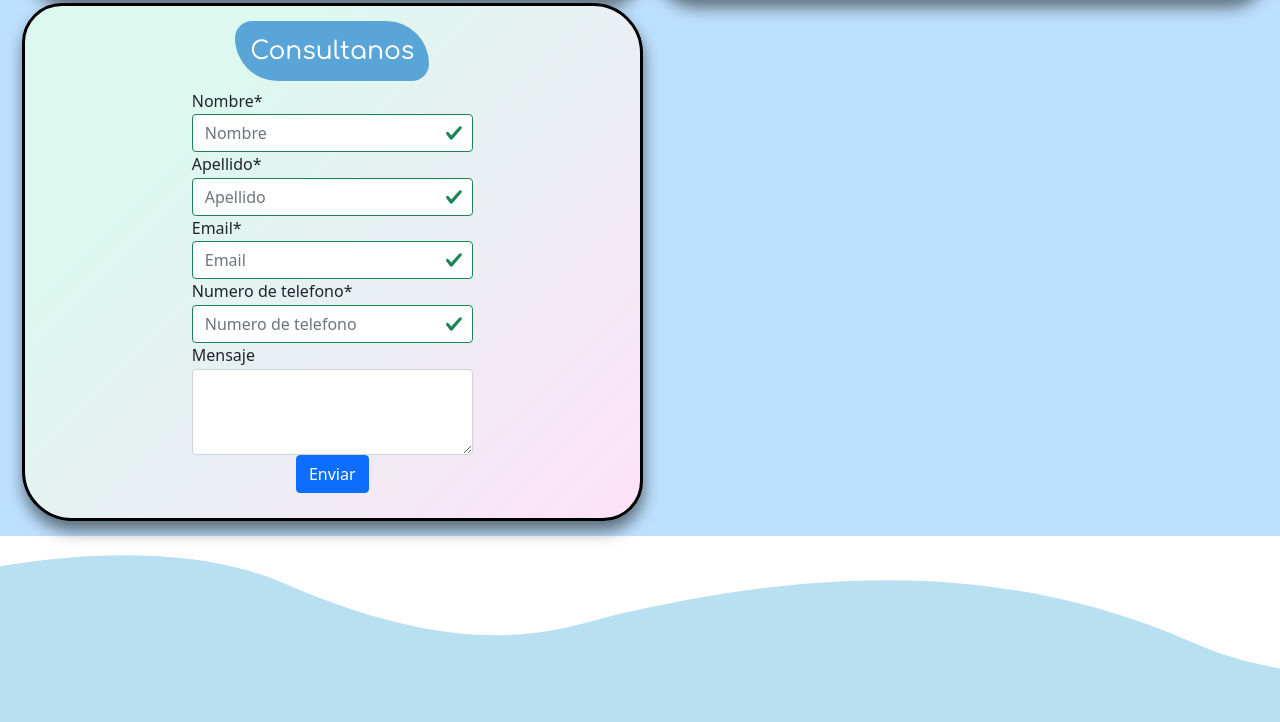
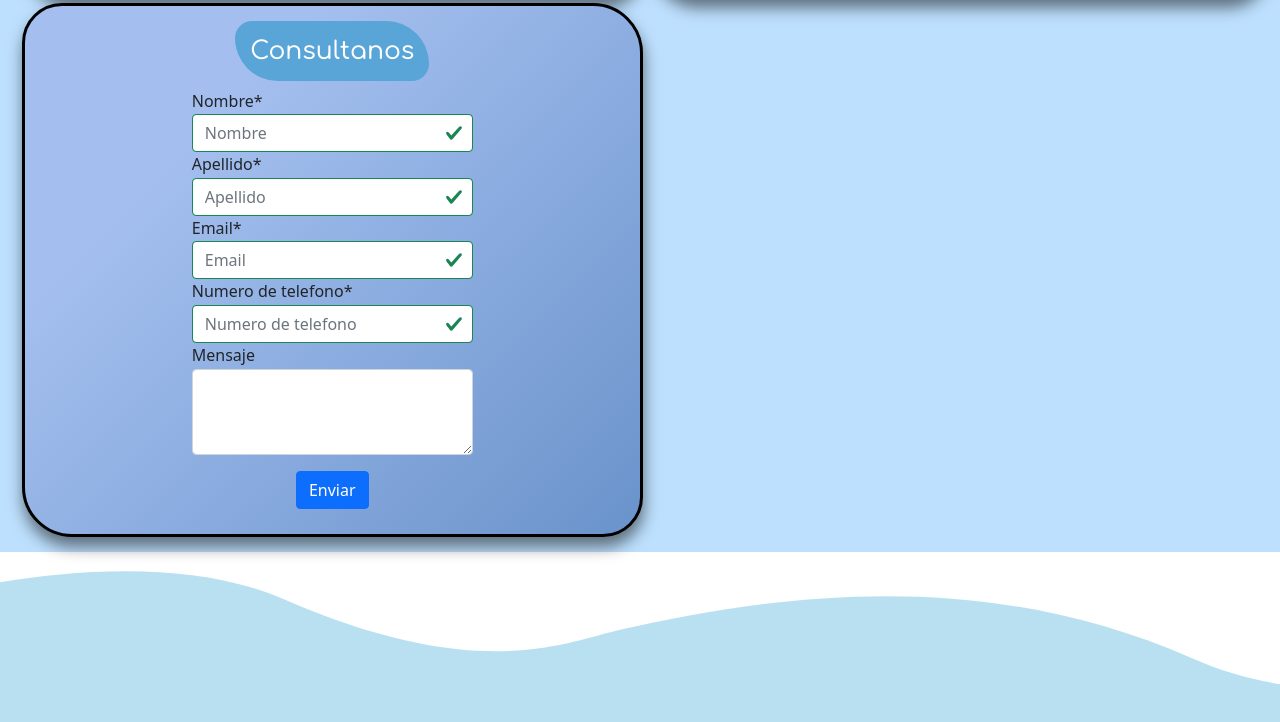
Before and after one commit to metallicamdq/inmobiliaria-julian4taentrega, a website: page Pages/propiedad.html in a window 1280 px wide. Shown: the part 1480-2202 px from the top of the page. Drawn offline with nearby package versions, Linux system fonts and the light colour scheme.

Commit message:
version final 2.0

```diff
--- a/Pages/propiedad.html
+++ b/Pages/propiedad.html
@@ -146,7 +146,7 @@
                         <textarea class="form-control" id="exampleFormControlTextarea1" rows="3"></textarea>
                     </div>
                     <div class="col-12 d-flex justify-content-center">
-                        <button class="btn btn-primary  " type="submit">Enviar</button>
+                        <button class="btn btn-primary mt-3 " type="submit">Enviar</button>
                     </div>
                 </form>
             </div>
--- a/scss/_propiedad.scss
+++ b/scss/_propiedad.scss
@@ -1,7 +1,7 @@
 /* propiedad */
 @mixin cuadrados {
-    background-color: #fee2f8;
-    background-image: linear-gradient(315deg, #fee2f8 0%, #dcf8ef 74%);
+    background-color: #6a93cb;
+    background-image: linear-gradient(315deg, #6a93cb 0%, #a4bfef 74%);
     line-height: 1.6;
     border: black;
     border-style: solid;
@@ -12,6 +12,7 @@
     margin: 5px;
     padding: 15px;
 }
+
 .galeria-propiedad {
     display: grid;
     justify-content: center;
@@ -22,6 +23,7 @@
     gap: 5px;
     margin: 15px;
     padding-bottom: 20px;
+
     .gallery-propiedad {
         display: flex;
         flex-direction: row;
@@ -30,12 +32,16 @@
         overflow: hidden;
         transition: all 500ms ease;
         border-radius: 5px;
-        box-shadow: 1px 10px 15px rgba(0,0,0,0.50);
-        iframe{
+        box-shadow: 1px 10px 15px rgba(0, 0, 0, 0.50);
+
+        iframe {
             border-radius: 15px;
         }
-        @include cuadrados;}
-        .descripcion{
-            align-self: center;
-        }
+
+        @include cuadrados;
+    }
+
+    .descripcion {
+        align-self: center;
+    }
 }
```
Also changed, not shown: css/estilos.css.
